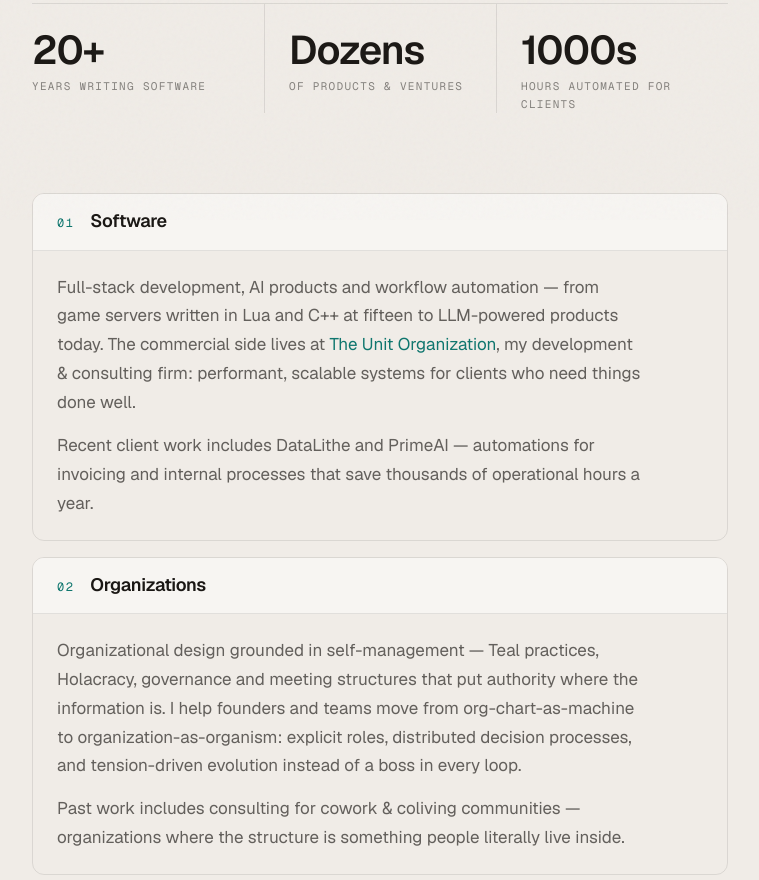
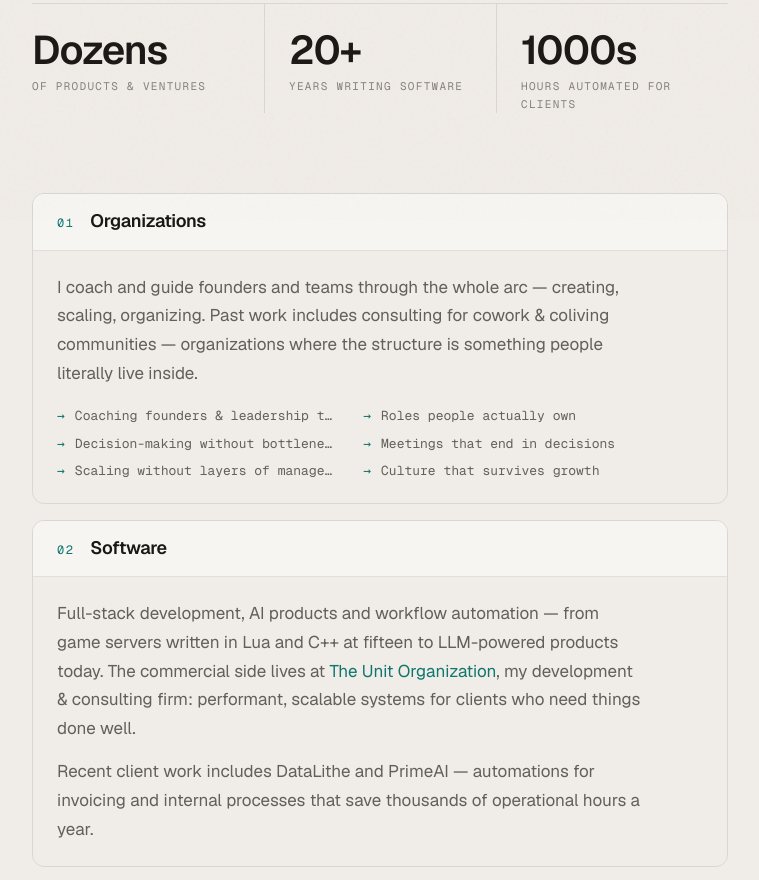
Before and after one commit to januarionclx/januarionclx.github.io, a website: page index.html in a window 1280 px wide. Shown: the part 580-1460 px from the top of the page, without its empty margins (260-1019 px from the left). Drawn offline with nearby package versions, Linux system fonts and the light colour scheme.

Commit message:
organizations leads: 01 layer with impact list, tabs become technical capabilities, ventures stat first

```diff
--- a/index.html
+++ b/index.html
@@ -63,12 +63,12 @@
     <!-- Proof points -->
     <div class="stats">
       <div class="stat">
+        <div class="stat-value">Dozens</div>
+        <div class="stat-label">Of products &amp; ventures</div>
+      </div>
+      <div class="stat">
         <div class="stat-value">20+</div>
         <div class="stat-label">Years writing software</div>
-      </div>
-      <div class="stat">
-        <div class="stat-value">Dozens</div>
-        <div class="stat-label">Of products &amp; ventures</div>
       </div>
       <div class="stat">
         <div class="stat-value">1000s</div>
@@ -81,22 +81,29 @@
       <div class="layer">
         <div class="layer-head">
           <span class="layer-num">01</span>
-          <h3 class="layer-title">Software</h3>
+          <h3 class="layer-title">Organizations</h3>
         </div>
         <div class="layer-body">
-          <p>Full-stack development, AI products and workflow automation — from game servers written in Lua and C++ at fifteen to LLM-powered products today. The commercial side lives at <a href="https://theunitorganization.com" target="_blank" rel="noopener" class="text-link">The Unit Organization</a>, my development &amp; consulting firm: performant, scalable systems for clients who need things done well.</p>
-          <p>Recent client work includes DataLithe and PrimeAI — automations for invoicing and internal processes that save thousands of operational hours a year.</p>
+          <p>I coach and guide founders and teams through the whole arc — creating, scaling, organizing. Past work includes consulting for cowork &amp; coliving communities — organizations where the structure is something people literally live inside.</p>
+          <div class="layer-skills">
+            <div class="skill-item"><span class="arrow">→</span><span class="txt">Coaching founders &amp; leadership teams</span></div>
+            <div class="skill-item"><span class="arrow">→</span><span class="txt">Roles people actually own</span></div>
+            <div class="skill-item"><span class="arrow">→</span><span class="txt">Decision-making without bottlenecks</span></div>
+            <div class="skill-item"><span class="arrow">→</span><span class="txt">Meetings that end in decisions</span></div>
+            <div class="skill-item"><span class="arrow">→</span><span class="txt">Scaling without layers of managers</span></div>
+            <div class="skill-item"><span class="arrow">→</span><span class="txt">Culture that survives growth</span></div>
+          </div>
         </div>
       </div>
 
       <div class="layer">
         <div class="layer-head">
           <span class="layer-num">02</span>
-          <h3 class="layer-title">Organizations</h3>
+          <h3 class="layer-title">Software</h3>
         </div>
         <div class="layer-body">
-          <p>Organizational design grounded in self-management — Teal practices, Holacracy, governance and meeting structures that put authority where the information is. I help founders and teams move from org-chart-as-machine to organization-as-organism: explicit roles, distributed decision processes, and tension-driven evolution instead of a boss in every loop.</p>
-          <p>Past work includes consulting for cowork &amp; coliving communities — organizations where the structure is something people literally live inside.</p>
+          <p>Full-stack development, AI products and workflow automation — from game servers written in Lua and C++ at fifteen to LLM-powered products today. The commercial side lives at <a href="https://theunitorganization.com" target="_blank" rel="noopener" class="text-link">The Unit Organization</a>, my development &amp; consulting firm: performant, scalable systems for clients who need things done well.</p>
+          <p>Recent client work includes DataLithe and PrimeAI — automations for invoicing and internal processes that save thousands of operational hours a year.</p>
         </div>
       </div>
 
@@ -114,7 +121,7 @@
     <!-- Capabilities -->
     <section id="capabilities">
       <div class="section-grid">
-        <h2 class="section-title">Capabilities</h2>
+        <h2 class="section-title">Technical capabilities</h2>
         <div class="section-body" style="max-width: none;">
           <div class="cap-layout">
             <div class="tabs" role="tablist" aria-label="Capability areas" id="capTabs">
@@ -122,7 +129,6 @@
               <button class="tab" role="tab" aria-selected="true" data-key="engineering">Engineering</button>
               <button class="tab" role="tab" aria-selected="false" data-key="ai">AI &amp; Automation</button>
               <button class="tab" role="tab" aria-selected="false" data-key="product">Product</button>
-              <button class="tab" role="tab" aria-selected="false" data-key="organizations">Organizations</button>
             </div>
             <div class="skills-panel" role="tabpanel">
               <div class="panel-path">
@@ -287,14 +293,6 @@
           'Product strategy', 'Roadmapping', 'UX & interface design', 'Conversion optimization',
           'E-commerce', 'Growth & marketing', 'Pricing & positioning', 'Analytics & experimentation',
           'MVP scoping', 'SaaS operations', 'Technical consulting', 'Proposals & sales tooling'
-        ]
-      },
-      organizations: {
-        statement: 'Human-centered organizations.',
-        items: [
-          'Organizational design', 'Self-management transitions', 'Teal practices (Laloux)', 'Holacracy',
-          'Governance design', 'Role & accountability design', 'Decision processes', 'Meeting structures',
-          'Conflict & feedback mechanisms', 'Facilitation', 'Compensation design', 'Conscious business'
         ]
       }
     };
--- a/styles.css
+++ b/styles.css
@@ -343,6 +343,19 @@ a.text-link:hover {
 
 .layer-body {
   padding: 1.375rem 1.5rem;
+}
+
+.layer-skills {
+  display: grid;
+  grid-template-columns: repeat(2, 1fr);
+  gap: 0.5rem 1.5rem;
+  margin-top: 1.125rem;
+}
+
+@media (max-width: 600px) {
+  .layer-skills {
+    grid-template-columns: 1fr;
+  }
 }
 
 .layer-num {
```
